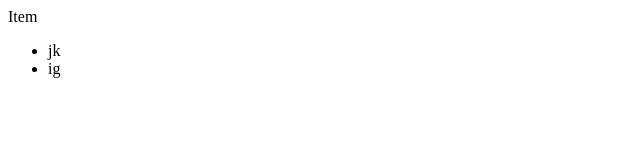
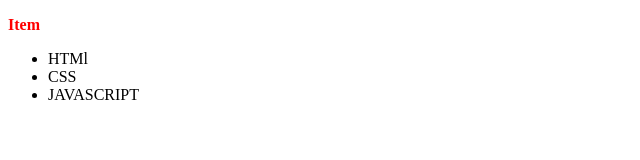
Before and after one commit to kamindra/Coursera, a plain HTML site: page index.html in a window 1280 px wide. Shown: the whole page, without its empty margins (0-640 px from the left). Drawn offline with Linux system fonts and the light colour scheme.

Commit message:
Update index.html

```diff
--- a/index.html
+++ b/index.html
@@ -4,9 +4,12 @@
     <title>*Coursera*</title>
 </head>
 <body>
-Item
-<ul>
-    <li>jk</li>
-    <li>ig</li>
+    <div>
+        <p style="color:red;font-weight:bold">Item</p>
+        <ul>
+        <li>HTMl</li>
+        <li>CSS</li>
+        <li>JAVASCRIPT</li>
+     </div>
 </body>
 </html>
```
